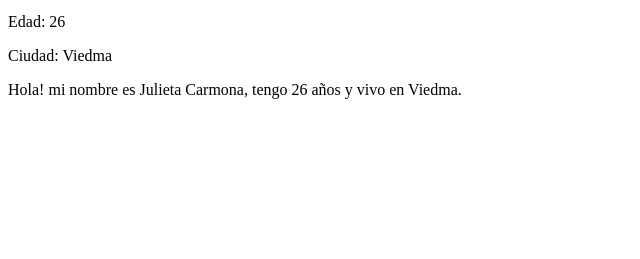
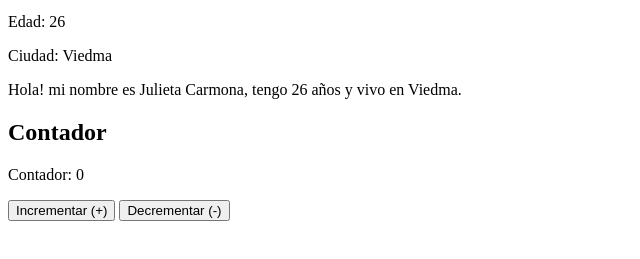
Before and after one commit to Julietaccarmona/PWA25, a plain HTML site: page index.html in a window 1280 px wide. Shown: the part 101-360 px from the top of the page, without its empty margins (0-640 px from the left). Drawn offline with nearby package versions, Linux system fonts and the light colour scheme.

Commit message:
Paso 3: contador

```diff
--- a/index.html
+++ b/index.html
@@ -16,6 +16,10 @@
         Hola! mi nombre es {{ nombre }}, tengo {{ edad }} años y vivo en {{
         ciudad }}.
       </p>
+      <h2>Contador</h2>
+      <p>Contador: {{ contador }}</p>
+      <button @click="contador++">Incrementar (+)</button>
+      <button @click="contador--">Decrementar (-)</button>
     </div>
 
     <script>
@@ -25,6 +29,7 @@
           nombre: "Julieta Carmona",
           edad: 26,
           ciudad: "Viedma",
+          contador: 0,
         },
       });
     </script>
```
